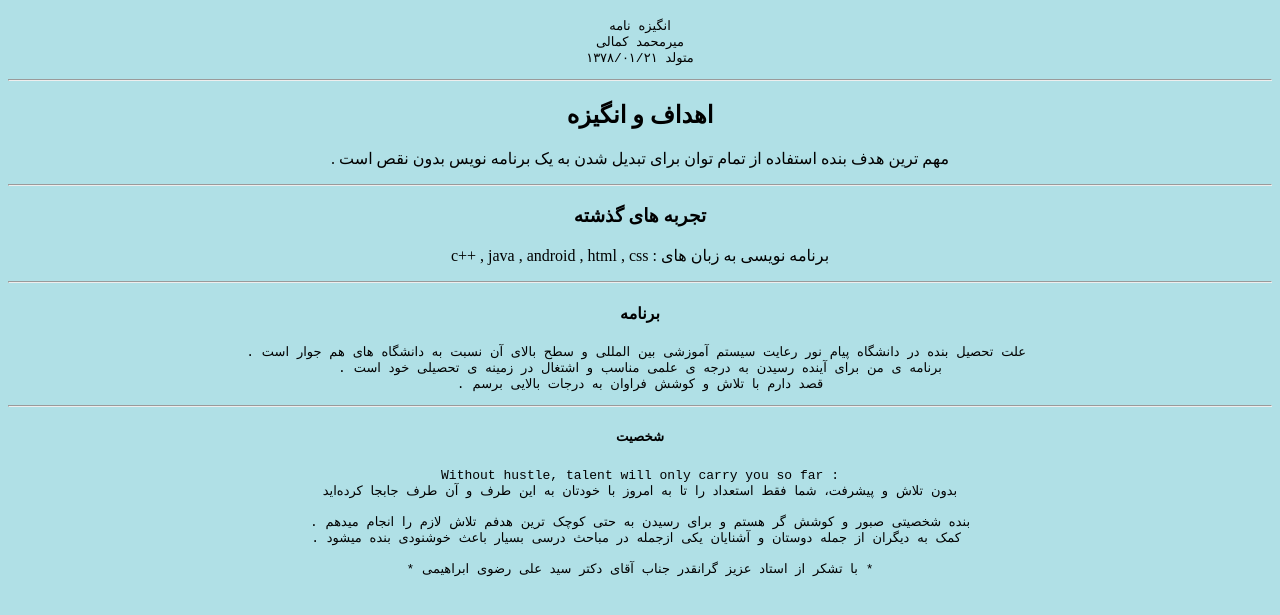
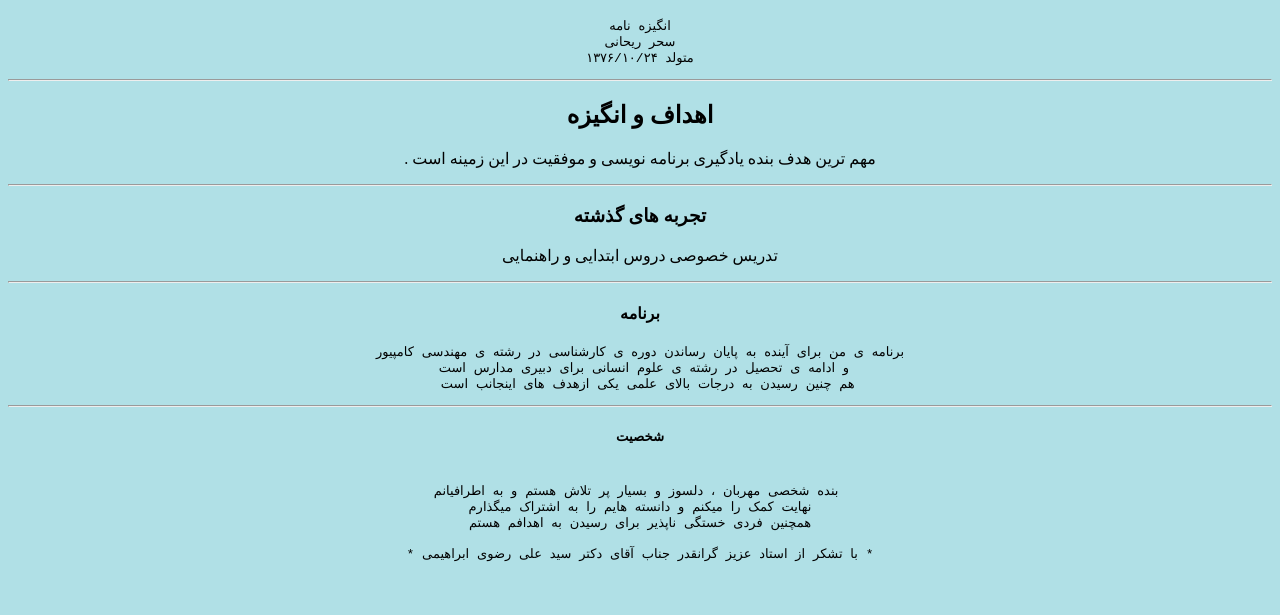
Before and after one commit to saharreyhani/SOP, a plain HTML site: page index.html in a window 1280 px wide. Shown: the part 49-664 px from the top of the page. Drawn offline with Linux system fonts and the light colour scheme.

Commit message:
Update index.html

```diff
--- a/index.html
+++ b/index.html
@@ -11,36 +11,35 @@
 <h1 style="text-align:center;">به نام خدا</h1>
 <pre style="text-align:center;">
 انگیزه نامه
-میرمحمد کمالی
-متولد ۱۳۷۸/۰۱/۲۱
+سحر ریحانی
+متولد ۱۳۷۶/۱۰/۲۴
 </pre>
 
 <hr>
 
 <h2 style="text-align:center;">اهداف و انگیزه</h2>
-<p style="text-align:center;"> . مهم ترین هدف بنده استفاده از تمام توان برای تبدیل شدن به یک برنامه نویس بدون نقص است
+<p style="text-align:center;"> . مهم ترین هدف بنده یادگیری برنامه نویسی و موفقیت در این زمینه است
 
 <hr>
 
 <h3 style="text-align:center;">تجربه های گذشته</h3>
-<p style="text-align:center;"> c++ , java , android , html , css : برنامه نویسی به زبان های  <p>
+<p style="text-align:center;"> تدریس خصوصی دروس ابتدایی و راهنمایی  <p>
 
 <hr>
 
 <h4 style="text-align:center;">برنامه</h4>
-  <pre style="text-align:center;"> . علت تحصیل بنده در دانشگاه پیام نور رعایت سیستم آموزشی بین المللی و سطح بالای آن نسبت به دانشگاه های هم جوار است
-  . برنامه ی من برای آینده رسیدن به درجه ی علمی مناسب و اشتغال در زمینه ی تحصیلی خود است
-  . قصد دارم با تلاش و کوشش فراوان به درجات بالایی برسم  </pre>
+  <pre style="text-align:center;">برنامه ی من برای آینده به پایان رساندن دوره ی کارشناسی در رشته ی مهندسی کامپیور
+  و ادامه ی تحصیل در رشته ی علوم انسانی برای دبیری مدارس است
+  هم چنین رسیدن به درجات بالای علمی یکی ازهدف های اینجانب است</pre>
 
 <hr>
 
 <h5 style="text-align:center;">شخصیت</h5>
 <pre style="text-align:center;">
-Without hustle, talent will only carry you so far :
-بدون تلاش و پیشرفت، شما فقط استعداد را تا به امروز با خودتان به این طرف و آن طرف جابجا کرده‌اید
 
-. بنده شخصیتی صبور و کوشش گر هستم و برای رسیدن به حتی کوچک ترین هدفم تلاش لازم را انجام میدهم
-. کمک به دیگران از جمله دوستان و آشنایان یکی ازجمله در مباحث درسی بسیار باعث خوشنودی بنده میشود
+بنده شخصی مهربان ، دلسوز و بسیار پر تلاش هستم و به اطرافیانم
+نهایت کمک را میکنم و دانسته هایم را به اشتراک میگذارم
+همچنین فردی خستگی ناپذیر برای رسیدن به اهدافم هستم
 
 * با تشکر از استاد عزیز گرانقدر جناب آقای دکتر سید علی رضوی ابراهیمی *
 </pre>
```
